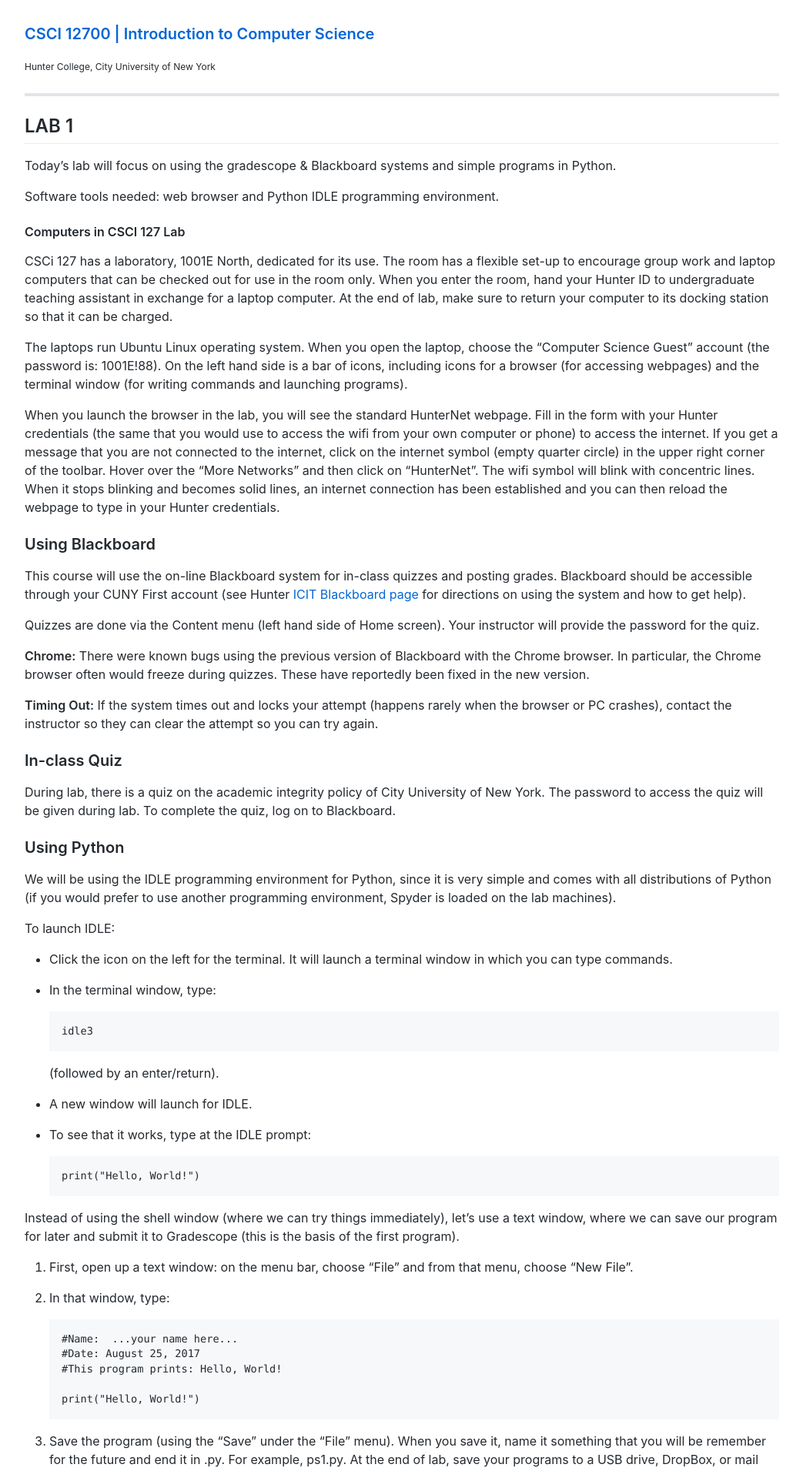
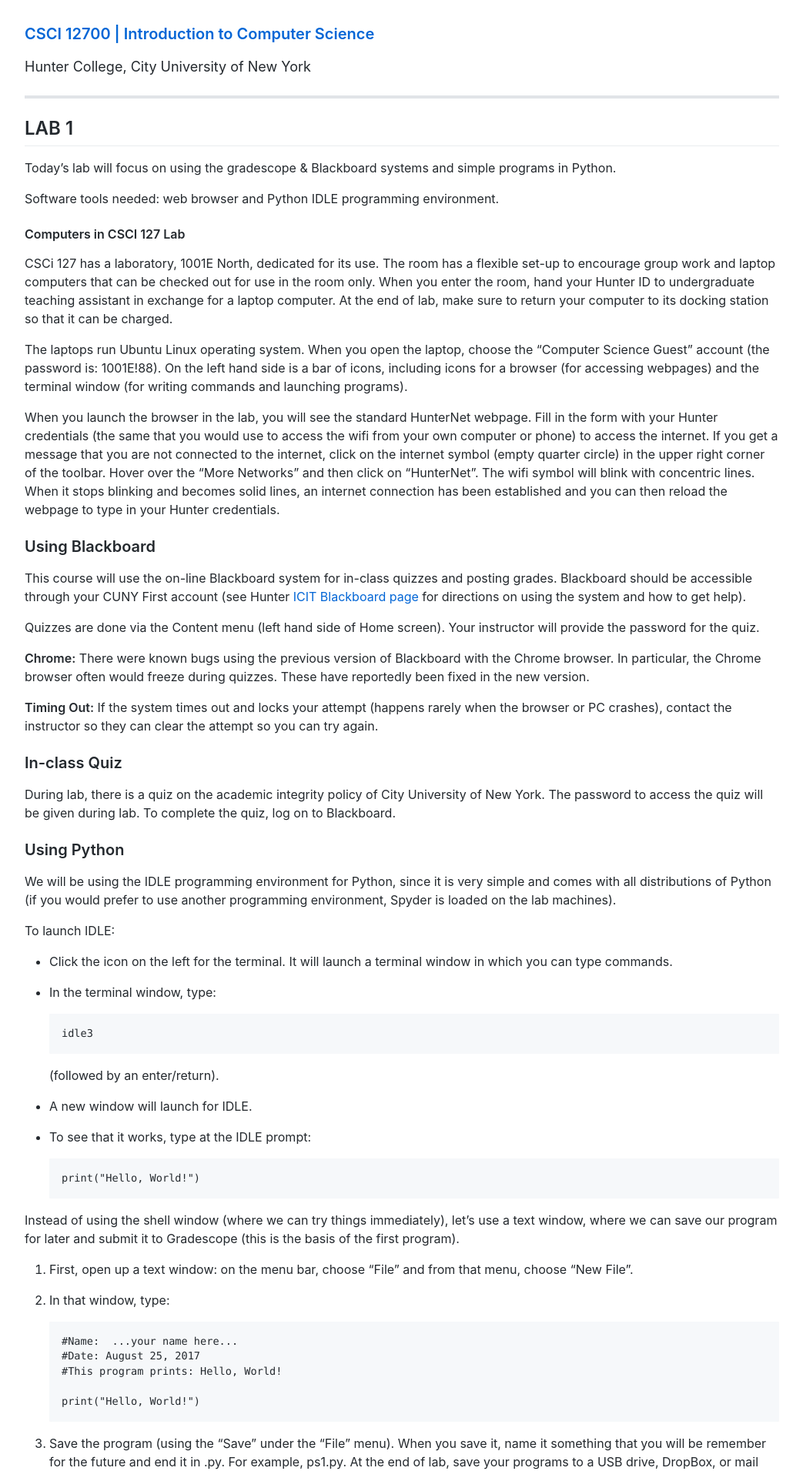
Before and after one commit to maryash/maryash.github.io, a Jekyll site: the page built from files/lab1.md, in a window 1280 px wide. Shown: the top 1911 px of the page at 77% size, without its empty margins (118-1161 px from the left). Built offline with Jekyll 4.4.1, drawn with Linux system fonts in a browser that asks for light colours; comment, search, counter and statistics services are not loaded.

Commit message:
Update lab1.md

```diff
--- a/files/lab1.md
+++ b/files/lab1.md
@@ -3,7 +3,7 @@
 title: LAB 1
 ---
 ### [CSCI 12700 | Introduction to Computer Science](../main.html)
-<span style="font-size:12px;">Hunter College, City University of New York</span>
+<span style="font-size:18px;">Hunter College, City University of New York</span>
 
 ---
 
```
